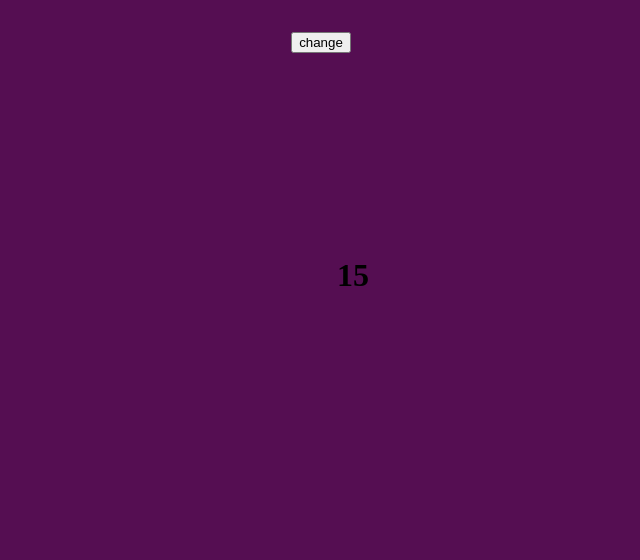
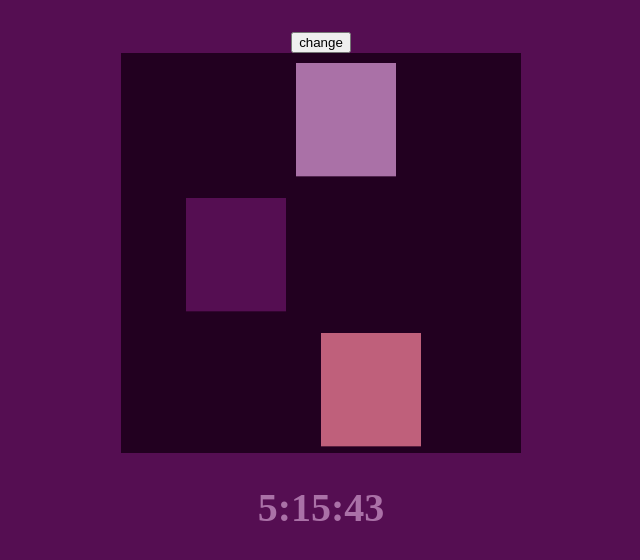
Before and after one commit to dfirebaugh/clock-face, a React (Create React App) app: page / in a window 1280 px wide. Shown: the top 560 px of the page, without its empty margins (319-959 px from the left). Built offline with nearby package versions, Linux system fonts and the light colour scheme.

Commit message:
adding canvas clock example

```diff
--- a/src/App.js
+++ b/src/App.js
@@ -1,6 +1,7 @@
 import React, { Component } from "react";
 import ElevenBoxes from "./Components/ElevenBoxes";
 import SecondSweep from './Components/SecondSweep';
+import CanvasClock from './Components/CanvasClock';
 import "./App.css";
 
 class App extends Component {
@@ -22,8 +23,9 @@ class App extends Component {
     getTime() {
         const { date } = this.state;
         const pad = n => (n < 10) ? ("0" + n) : n;
+        const hour = date.getHours() > 12 ? date.getHours() - 12 : date.getHours();
         return {
-      hour: date.getHours() > 12 ? date.getHours() - 12 : date.getHours(),
+            hour: hour === 0 ? 12 : hour,
             minutes: pad(date.getMinutes()),
             seconds: date.getSeconds()
         };
@@ -31,8 +33,10 @@ class App extends Component {
     getComponent = num => {
         switch (num) {
             case 0:
+                return <CanvasClock {...this.getTime()} />
+            case 1:
                 return <ElevenBoxes {...this.getTime()} />;
-      case 1:
+            case 2:
                 return <SecondSweep {...this.getTime()} />;
             default:
                 this.setState({ componentNum: 0 })
--- /dev/null
+++ b/src/Components/CanvasClock.jsx
@@ -0,0 +1,54 @@
+import React from 'react';
+import Theme from '../Themes/Theme';
+
+class CanvasClock extends React.Component {
+  componentDidMount() {
+    this.ctx = this.refs.canvas.getContext("2d");
+    this.w = 400;
+    this.h = 400;
+  }
+  componentWillReceiveProps = nextProps => {
+    this.updateCanvas();
+  }
+  updateCanvas = () => {
+    this.ctx.clearRect(0, 0, this.w, this.h);
+
+    this.ctx.fillStyle = Theme.secondary.contrastText;
+    this.ctx.fillRect(0, 0, this.w, this.h);
+
+    this.ctx.fillStyle = Theme.primary.contrastText;
+    this.ctx.fillRect(
+      this.props.hour + this.w / 2 - 30,
+      10,
+      100,
+      this.w / 3 - 20
+    );
+
+    this.ctx.fillStyle = Theme.primary.color;
+    this.ctx.fillRect(
+      this.props.minutes * 5 - 10,
+      145,
+      100,
+      this.w / 3 - 20
+    );
+
+    this.ctx.fillStyle = Theme.secondary.color;
+    this.ctx.fillRect(
+      this.props.seconds * 5 - 10,
+      this.h - 120,
+      100,
+      this.w / 3 - 20
+    );
+  }
+
+  render() {
+    return (
+      <div className="">
+        <canvas ref="canvas" width={this.w} height={this.h} />
+        <h1 style={{ color: Theme.primary.contrastText, fontSize: 40 }}> {this.props.hour}:{this.props.minutes}:{this.props.seconds}</h1>
+      </div>
+    )
+  }
+}
+
+export default CanvasClock;
--- a/src/Components/SecondSweep.jsx
+++ b/src/Components/SecondSweep.jsx
@@ -57,7 +57,7 @@ const SecondSweep = props => {
                 </h2>
             </div>
             <style jsx> {styles} </style>
-        </div >
+        </div>
     )
 }
 
```
Also changed, not shown: src/Components/ElevenBoxes.jsx (line endings or trailing spaces), 1 other file (tests, documents, lock files or other folders). Lines whose indentation alone changed are shown as unchanged.
